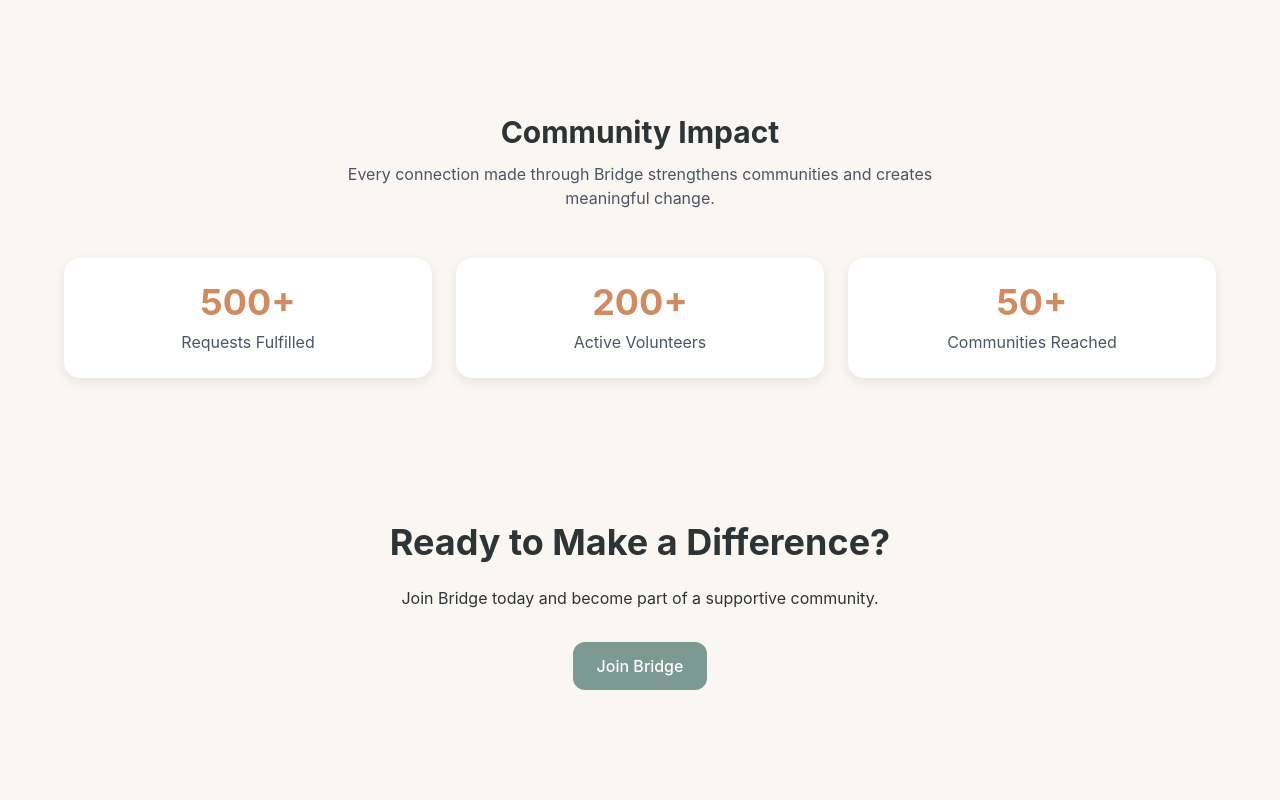
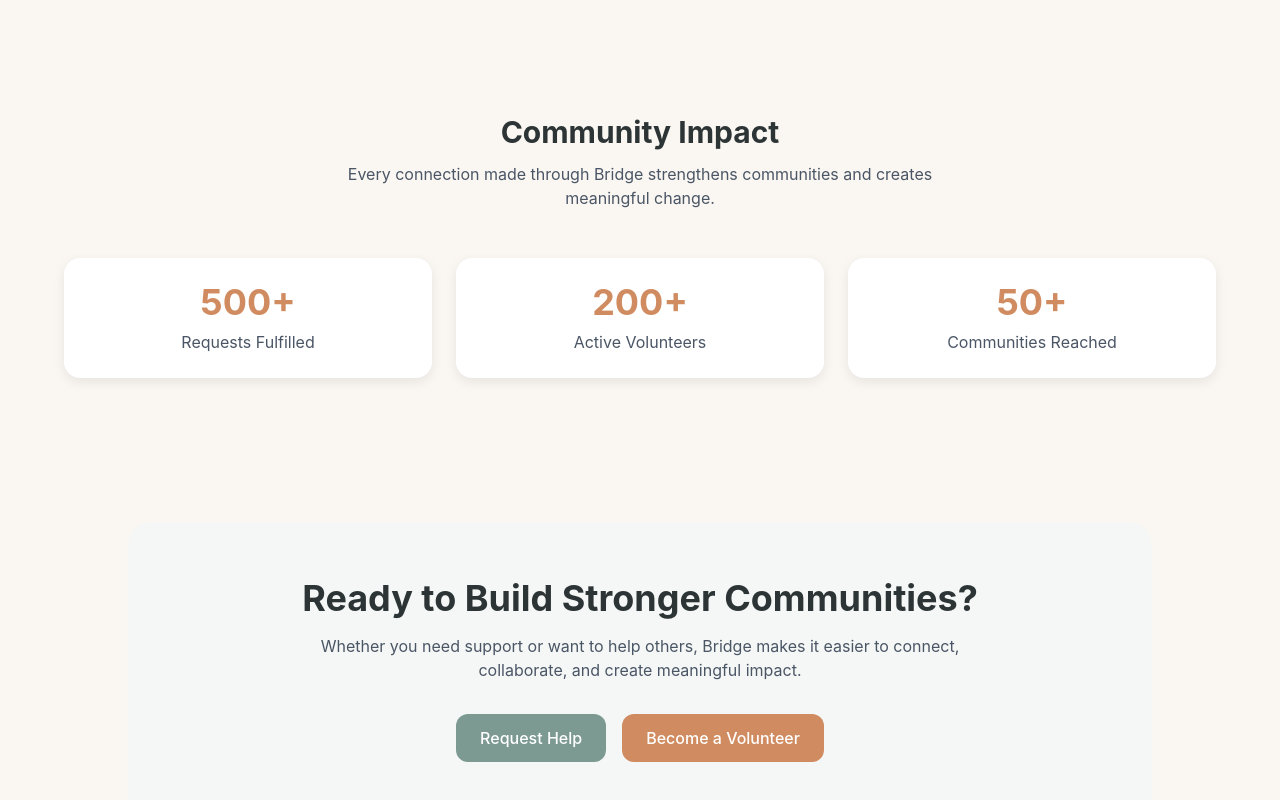
Before and after one commit to theefrank/bridge-app, a React (Vite) app: page / in a window 1280 px wide. Shown: the part 1475-2275 px from the top of the page. Before the commit the page ends 2245 px from the top, so only its background shows below. Built offline with nearby package versions, Linux system fonts and the light colour scheme.

Commit message:
feat: add call to action section

```diff
--- a/src/pages/public/Home.jsx
+++ b/src/pages/public/Home.jsx
@@ -193,17 +193,38 @@
 
   </div>
 </section>
-      <section className="py-20 px-6 text-center">
-        <h2 className="text-4xl font-bold mb-6">
-          Ready to Make a Difference?
-        </h2>
+      <section className="py-20 px-6">
+  <div className="max-w-5xl mx-auto">
 
-        <p className="mb-8">
-          Join Bridge today and become part of a supportive community.
-        </p>
+    <div className="bg-[#F4F7F5] rounded-3xl p-10 md:p-14 text-center">
 
-        <Button>Join Bridge</Button>
-      </section>
+      <h2 className="text-4xl font-bold mb-4">
+        Ready to Build Stronger Communities?
+      </h2>
+
+      <p className="text-gray-600 max-w-2xl mx-auto mb-8">
+        Whether you need support or want to help others,
+        Bridge makes it easier to connect, collaborate,
+        and create meaningful impact.
+      </p>
+
+      <div className="flex flex-col sm:flex-row justify-center gap-4">
+
+
+        <button className="btn-primary">
+          Request Help
+        </button>
+
+        <button className="btn-secondary">
+          Become a Volunteer
+        </button>
+
+      </div>
+
+    </div>
+
+  </div>
+</section>
     </main>
     </>
   );
```
